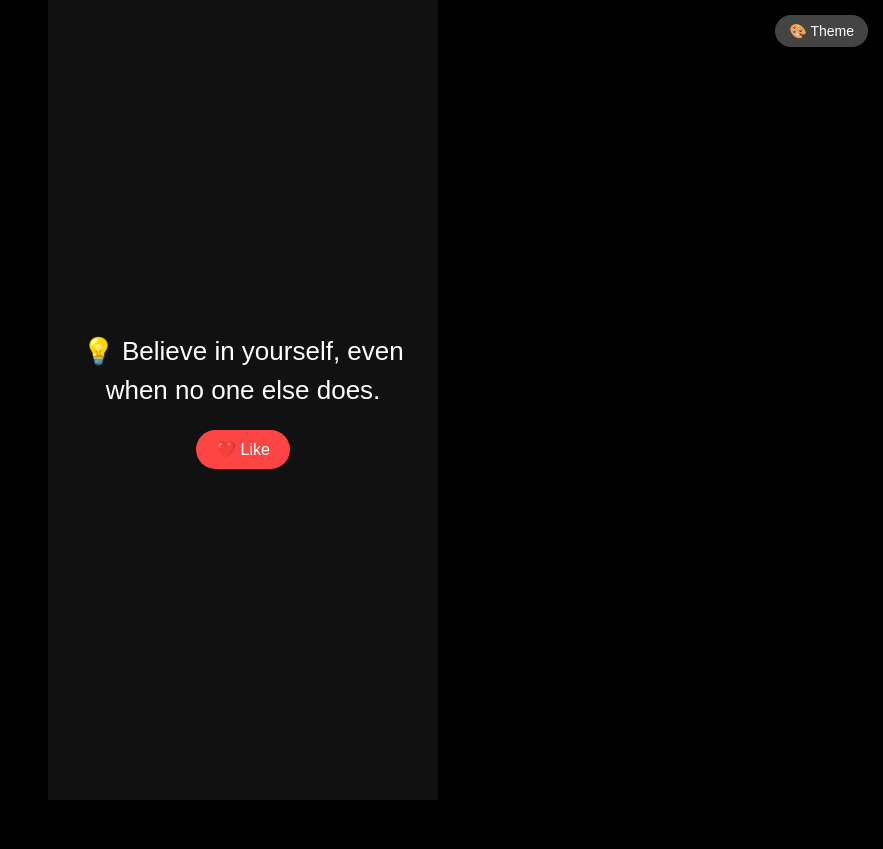
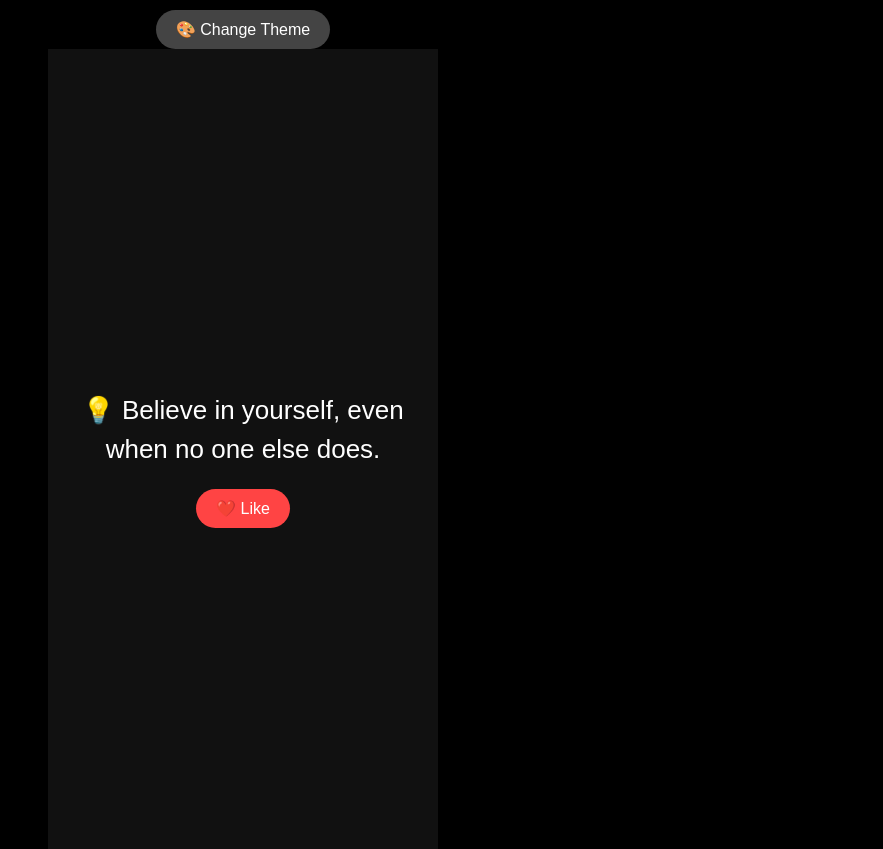
Before and after one commit to vullnetgrajqevci/mg-website, a plain HTML site: page index.html in a window 1280 px wide. Shown: the whole page, without its empty margins (397-1280 px from the left). Before the commit the page ends 800 px from the top, so only its background shows below. Drawn offline with Linux system fonts and the light colour scheme.

Commit message:
Update index.html

```diff
--- a/index.html
+++ b/index.html
@@ -20,11 +20,13 @@
     overflow-y: scroll;
     scroll-snap-type: y mandatory;
     background: #111;
+    position: relative;
   }
 
   .screen {
     height: 100vh;
     display: flex;
+    flex-direction: column;
     align-items: center;
     justify-content: center;
     padding: 30px;
@@ -37,6 +39,7 @@
     font-size: 26px;
     color: white;
     line-height: 1.5;
+    margin-top: 20px;
   }
 
   .like {
@@ -54,19 +57,17 @@
     background: #444;
   }
 
-  /* THEME BUTTON */
+  /* THEME BUTTON QENDËR-LART */
   .theme-btn {
-    position: fixed;
-    top: 15px;
-    right: 15px;
-    z-index: 10;
-    padding: 8px 14px;
+    margin: 10px auto 0 auto;
+    display: block;
+    padding: 10px 20px;
     border: none;
-    border-radius: 20px;
+    border-radius: 25px;
     background: #444;
     color: white;
     cursor: pointer;
-    font-size: 14px;
+    font-size: 16px;
   }
 
   /* THEMES */
@@ -89,7 +90,7 @@
 
 <body class="dark">
 
-<button class="theme-btn" onclick="changeTheme()">🎨 Theme</button>
+<button class="theme-btn" onclick="changeTheme()">🎨 Change Theme</button>
 
 <div class="app"></div>
 
```
